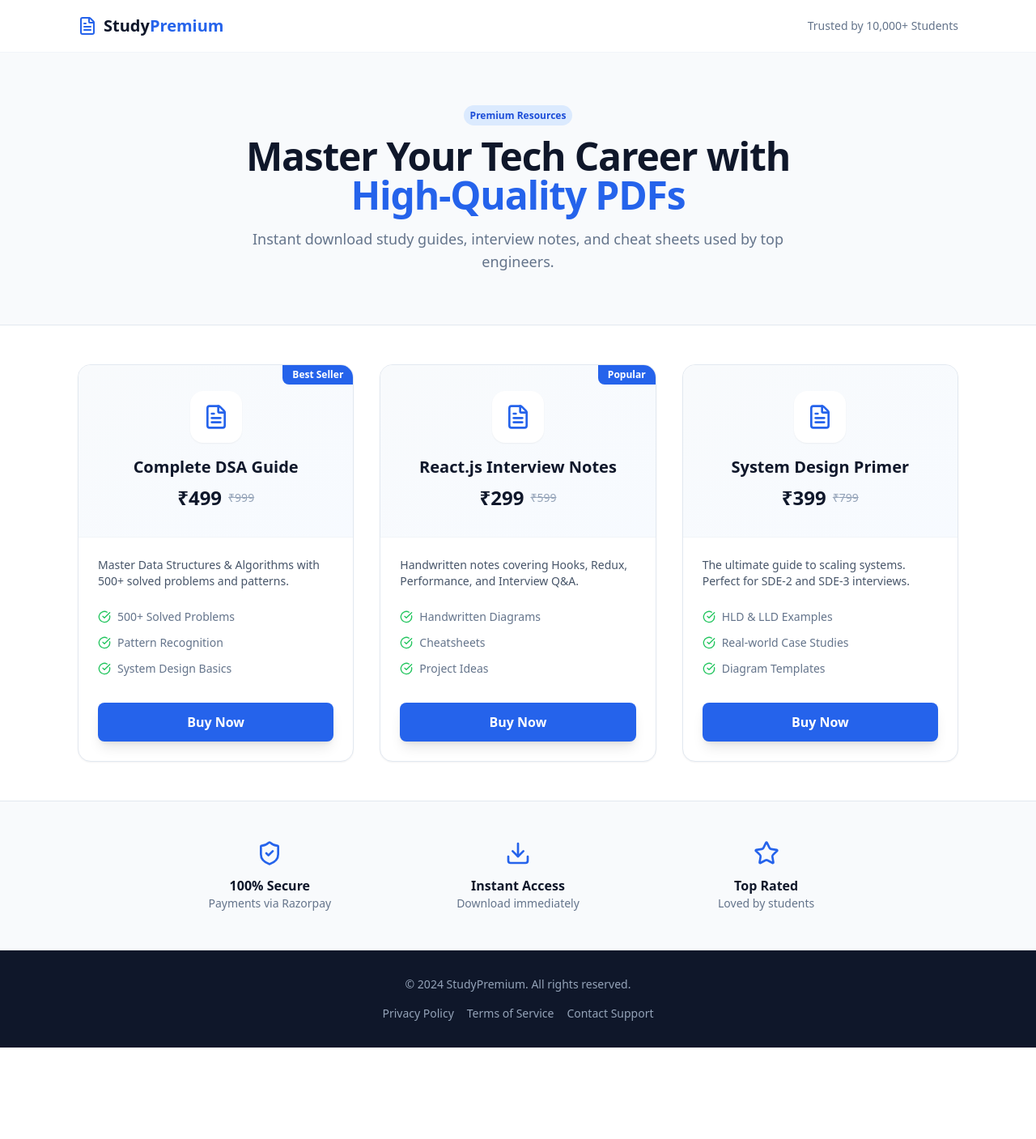
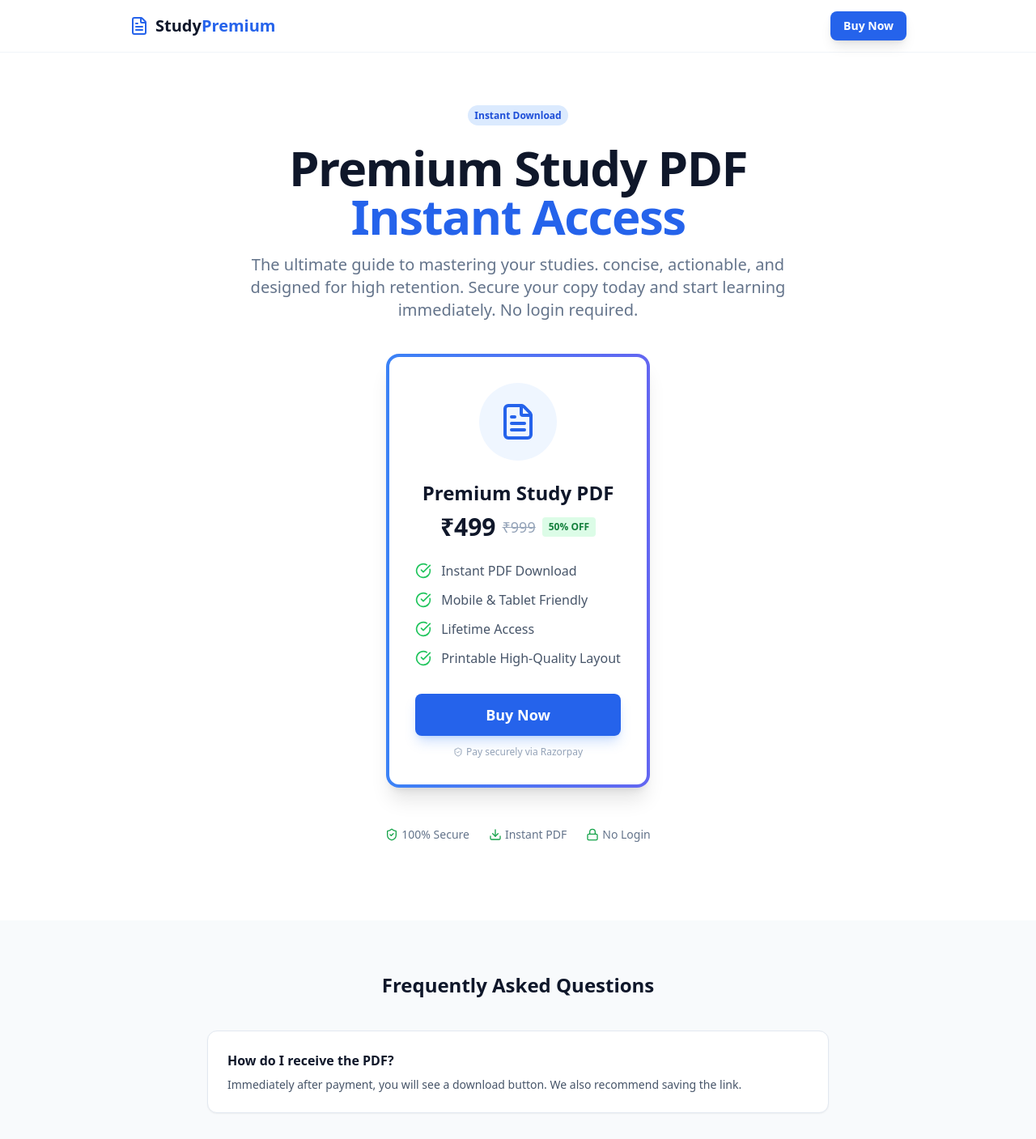
Before and after one commit to portfoliowebproject/studypremium, a React (Vite) app: page / in a window 1280 px wide. Shown: the top 1407 px of the page at 81% size. Before the commit the page ends 1294 px from the top, so only its background shows below. Built offline with nearby package versions, Linux system fonts and the light colour scheme.

Commit message:
Update App.tsx

```diff
--- a/src/App.tsx
+++ b/src/App.tsx
@@ -32,7 +32,6 @@ interface Product {
   reviews: number;
   downloadLink: string;
   features: string[];
-  tag?: string; // Optional tag for UI
 }
 
 interface Customer {
@@ -40,44 +39,25 @@ interface Customer {
   email: string;
 }
 
-// --- PRODUCT CONFIGURATION (3 PDFs) ---
-const PRODUCTS: Product[] = [
-  {
+// --- PRODUCT CONFIGURATION ---
+const PRODUCT: Product = {
   id: "PDF-001",
-    title: "Complete DSA Guide",
-    description: "Master Data Structures & Algorithms with 500+ solved problems and patterns.",
+  title: "Premium Study PDF",
+  description:
+    "The ultimate guide to mastering your studies. concise, actionable, and designed for high retention.",
   price: 499,
   originalPrice: 999,
   rating: 4.9,
   reviews: 1542,
-    downloadLink: "https://drive.google.com/file/d/16XL0NWy7SkXPaMXWpzx68pLqgF3S0se3/view",
-    features: ["500+ Solved Problems", "Pattern Recognition", "System Design Basics"],
-    tag: "Best Seller"
-  },
-  {
-    id: "PDF-002",
-    title: "React.js Interview Notes",
-    description: "Handwritten notes covering Hooks, Redux, Performance, and Interview Q&A.",
-    price: 299,
-    originalPrice: 599,
-    rating: 4.8,
-    reviews: 850,
-    downloadLink: "https://drive.google.com/file/d/16XL0NWy7SkXPaMXWpzx68pLqgF3S0se3/view", // Replace with real link
-    features: ["Handwritten Diagrams", "Cheatsheets", "Project Ideas"],
-    tag: "Popular"
-  },
-  {
-    id: "PDF-003",
-    title: "System Design Primer",
-    description: "The ultimate guide to scaling systems. Perfect for SDE-2 and SDE-3 interviews.",
-    price: 399,
-    originalPrice: 799,
-    rating: 4.9,
-    reviews: 420,
-    downloadLink: "https://drive.google.com/file/d/16XL0NWy7SkXPaMXWpzx68pLqgF3S0se3/view", // Replace with real link
-    features: ["HLD & LLD Examples", "Real-world Case Studies", "Diagram Templates"],
-  }
-];
+  downloadLink:
+    "https://drive.google.com/file/d/16XL0NWy7SkXPaMXWpzx68pLqgF3S0se3/view",
+  features: [
+    "Instant PDF Download",
+    "Mobile & Tablet Friendly",
+    "Lifetime Access",
+    "Printable High-Quality Layout",
+  ],
+};
 
 // --- COMPONENTS ---
 
@@ -102,7 +82,7 @@ const Button: React.FC<ButtonProps> = ({
       "bg-blue-600 text-white hover:bg-blue-700 shadow-lg hover:shadow-blue-500/30",
     secondary:
       "bg-white text-blue-600 border-2 border-blue-600 hover:bg-blue-50",
-    razorpay: "bg-[#0c238a] text-white hover:bg-[#0e2aa0] shadow-md",
+    razorpay: "bg-[#0c238a] text-white hover:bg-[#0e2aa0] shadow-md", // Razorpay Blue brand color
     outline:
       "bg-transparent text-slate-600 border border-slate-200 hover:border-slate-400",
   };
@@ -134,48 +114,54 @@ export default function App() {
   const [isProcessing, setIsProcessing] = useState(false);
   const [customer, setCustomer] = useState<Customer>({ name: "", email: "" });
 
-  // New state to track which product is being purchased
-  const [selectedProduct, setSelectedProduct] = useState<Product | null>(null);
-
   // --- HANDLERS ---
 
-  const handleBuyNow = (product: Product) => {
-    setSelectedProduct(product);
+  const handleBuyNow = () => {
     setShowCheckout(true);
   };
 
+  // Helper to load Razorpay Script dynamically
   const loadScript = (src: string): Promise<boolean> => {
     return new Promise((resolve) => {
       const script = document.createElement("script");
       script.src = src;
-      script.onload = () => { resolve(true); };
-      script.onerror = () => { resolve(false); };
+      script.onload = () => {
+        resolve(true);
+      };
+      script.onerror = () => {
+        resolve(false);
+      };
       document.body.appendChild(script);
     });
   };
 
   const handlePayment = async (e: React.FormEvent) => {
     e.preventDefault();
-    if (!selectedProduct) return;
-
     setIsProcessing(true);
 
-    const res = await loadScript("https://checkout.razorpay.com/v1/checkout.js");
+    // 1. Load Razorpay SDK
+    const res = await loadScript(
+      "https://checkout.razorpay.com/v1/checkout.js"
+    );
 
     if (!res) {
-      alert("Razorpay SDK failed to load. Please check your internet connection.");
+      alert(
+        "Razorpay SDK failed to load. Please check your internet connection."
+      );
       setIsProcessing(false);
       return;
     }
 
+    // 2. Setup Options
     const options = {
-      key: "rzp_test_RvTVPXYu2MB10d",
-      amount: selectedProduct.price * 100,
+      key: "rzp_test_RvTVPXYu2MB10d", // User provided Key ID
+      amount: PRODUCT.price * 100, // Amount is in paise (499 * 100 = 49900)
       currency: "INR",
       name: "StudyPremium",
-      description: selectedProduct.title,
-      image: "https://cdn-icons-png.flaticon.com/512/337/337946.png",
+      description: PRODUCT.title,
+      image: "https://cdn-icons-png.flaticon.com/512/337/337946.png", // Added a generic PDF logo
       handler: function (response: any) {
+        // 3. Handle Success
         setIsProcessing(false);
         setShowCheckout(false);
         setView("success");
@@ -185,14 +171,22 @@ export default function App() {
       prefill: {
         name: customer.name,
         email: customer.email,
-        contact: "",
+        contact: "", // Left empty to let user fill in Razorpay popup if needed
       },
-      theme: { color: "#2563eb" },
+      notes: {
+        address: "Razorpay Corporate Office",
+      },
+      theme: {
+        color: "#2563eb", // Brand Blue
+      },
       modal: {
-        ondismiss: function() { setIsProcessing(false); }
+        ondismiss: function() {
+            setIsProcessing(false);
+        }
       }
     };
 
+    // 4. Open Razorpay
     try {
       const paymentObject = new window.Razorpay(options);
       paymentObject.on("payment.failed", function (response: any) {
@@ -211,23 +205,29 @@ export default function App() {
 
   const Navbar = () => (
     <nav className="sticky top-0 z-40 bg-white/90 backdrop-blur-md border-b border-slate-100">
-      <div className="max-w-6xl mx-auto px-4 sm:px-6 lg:px-8 h-16 flex items-center justify-between">
+      <div className="max-w-5xl mx-auto px-4 sm:px-6 lg:px-8 h-16 flex items-center justify-between">
         <div
           className="flex items-center gap-2 font-bold text-xl text-slate-900 cursor-pointer"
           onClick={() => setView("home")}
         >
           <FileText className="text-blue-600" />
-          <span>Study<span className="text-blue-600">Premium</span></span>
+          <span>
+            Study<span className="text-blue-600">Premium</span>
+          </span>
         </div>
-        <div className="text-sm font-medium text-slate-500 hidden sm:block">
-          Trusted by 10,000+ Students
-        </div>
+        <Button
+          variant="primary"
+          className="!py-2 !px-4 text-sm"
+          onClick={handleBuyNow}
+        >
+          Buy Now
+        </Button>
       </div>
     </nav>
   );
 
   const CheckoutModal = () => {
-    if (!showCheckout || !selectedProduct) return null;
+    if (!showCheckout) return null;
 
     return (
       <div className="fixed inset-0 z-50 flex items-center justify-center p-4 bg-slate-900/60 backdrop-blur-sm animate-in fade-in duration-200">
@@ -248,39 +248,60 @@ export default function App() {
             {isProcessing ? (
               <div className="text-center py-8">
                 <div className="w-16 h-16 border-4 border-blue-200 border-t-blue-600 rounded-full animate-spin mx-auto mb-4"></div>
-                <h4 className="text-lg font-bold text-slate-900">Processing Payment...</h4>
-                <p className="text-slate-500 text-sm mt-2">Connecting to Razorpay Secure Gateway</p>
+                <h4 className="text-lg font-bold text-slate-900">
+                  Processing Payment...
+                </h4>
+                <p className="text-slate-500 text-sm mt-2">
+                  Connecting to Razorpay Secure Gateway
+                </p>
+                <p className="text-xs text-slate-400 mt-4">
+                  Please check the pop-up window
+                </p>
               </div>
             ) : (
               <form onSubmit={handlePayment} className="space-y-4">
                 <div className="bg-blue-50 p-4 rounded-lg mb-6 border border-blue-100">
-                  <p className="text-sm text-blue-900 font-medium">Order Summary</p>
+                  <p className="text-sm text-blue-900 font-medium">
+                    Order Summary
+                  </p>
                   <div className="flex justify-between items-center mt-1">
-                    <span className="font-bold text-blue-900 truncate pr-2">{selectedProduct.title}</span>
-                    <span className="font-bold text-blue-900 shrink-0">₹{selectedProduct.price}</span>
+                    <span className="font-bold text-blue-900">
+                      {PRODUCT.title}
+                    </span>
+                    <span className="font-bold text-blue-900">
+                      ₹{PRODUCT.price}
+                    </span>
                   </div>
                 </div>
 
                 <div>
-                  <label className="block text-sm font-medium text-slate-700 mb-1">Full Name</label>
+                  <label className="block text-sm font-medium text-slate-700 mb-1">
+                    Full Name
+                  </label>
                   <input
                     required
                     type="text"
                     className="w-full rounded-lg border-slate-300 border p-2.5 focus:ring-2 focus:ring-blue-500 focus:outline-none"
                     placeholder="Enter your name"
                     value={customer.name}
-                    onChange={(e) => setCustomer({ ...customer, name: e.target.value })}
+                    onChange={(e) =>
+                      setCustomer({ ...customer, name: e.target.value })
+                    }
                   />
                 </div>
                 <div>
-                  <label className="block text-sm font-medium text-slate-700 mb-1">Email Address</label>
+                  <label className="block text-sm font-medium text-slate-700 mb-1">
+                    Email Address
+                  </label>
                   <input
                     required
                     type="email"
                     className="w-full rounded-lg border-slate-300 border p-2.5 focus:ring-2 focus:ring-blue-500 focus:outline-none"
                     placeholder="Where should we send the PDF?"
                     value={customer.email}
-                    onChange={(e) => setCustomer({ ...customer, email: e.target.value })}
+                    onChange={(e) =>
+                      setCustomer({ ...customer, email: e.target.value })
+                    }
                   />
                   <p className="text-xs text-slate-500 mt-1 flex items-center">
                     <Lock size={12} className="mr-1" /> No account needed.
@@ -289,7 +310,7 @@ export default function App() {
 
                 <div className="pt-4">
                   <Button type="submit" variant="razorpay" className="w-full">
-                    Pay ₹{selectedProduct.price} via Razorpay
+                    Pay ₹{PRODUCT.price} via Razorpay
                   </Button>
                   <div className="text-center mt-3 text-xs text-slate-400">
                     UPI • Credit Card • Net Banking
@@ -304,68 +325,81 @@ export default function App() {
   };
 
   const HeroSection = () => (
-    <div className="bg-slate-50 border-b border-slate-200">
-       <div className="max-w-5xl mx-auto text-center py-16 px-4">
-          <Badge>Premium Resources</Badge>
-          <h1 className="mt-4 text-4xl font-extrabold text-slate-900 sm:text-5xl tracking-tight">
-             Master Your Tech Career with <br />
-             <span className="text-blue-600">High-Quality PDFs</span>
+    <section className="bg-white pt-16 pb-24 px-4 sm:px-6 lg:px-8">
+      <div className="max-w-5xl mx-auto text-center">
+        <Badge>Instant Download</Badge>
+        <h1 className="mt-6 text-4xl font-extrabold text-slate-900 sm:text-5xl md:text-6xl tracking-tight">
+          {PRODUCT.title} <br />
+          <span className="text-blue-600">Instant Access</span>
         </h1>
-          <p className="mt-4 max-w-2xl mx-auto text-lg text-slate-500">
-             Instant download study guides, interview notes, and cheat sheets used by top engineers.
+        <p className="mt-4 max-w-2xl mx-auto text-xl text-slate-500">
+          {PRODUCT.description} Secure your copy today and start learning
+          immediately. No login required.
         </p>
+
+        <div className="mt-10 flex flex-col items-center gap-4">
+          <div className="p-1 bg-gradient-to-r from-blue-500 to-indigo-500 rounded-2xl shadow-xl">
+            <div className="bg-white rounded-xl p-8 w-full max-w-md">
+              <div className="flex justify-center mb-6">
+                <div className="h-24 w-24 bg-blue-50 rounded-full flex items-center justify-center text-blue-600">
+                  <FileText size={48} />
                 </div>
               </div>
-  );
-
-  const ProductList = () => (
-    <section className="py-12 px-4 sm:px-6 lg:px-8 max-w-6xl mx-auto">
-      <div className="grid grid-cols-1 md:grid-cols-3 gap-8">
-        {PRODUCTS.map((product) => (
-          <div key={product.id} className="bg-white rounded-2xl border border-slate-200 shadow-sm hover:shadow-xl transition-all duration-300 flex flex-col overflow-hidden relative">
-            {product.tag && (
-               <div className="absolute top-0 right-0 bg-blue-600 text-white text-xs font-bold px-3 py-1 rounded-bl-lg z-10">
-                 {product.tag}
-               </div>
-            )}
-
-            <div className="p-8 bg-gradient-to-br from-slate-50 to-blue-50/50 flex flex-col items-center justify-center border-b border-slate-100">
-               <div className="h-16 w-16 bg-white rounded-2xl shadow-sm flex items-center justify-center text-blue-600 mb-4">
-                  <FileText size={32} />
-               </div>
-               <h3 className="text-xl font-bold text-slate-900 text-center">{product.title}</h3>
-               <div className="flex items-center gap-2 mt-2">
-                 <span className="text-2xl font-bold text-slate-900">₹{product.price}</span>
-                 <span className="text-sm text-slate-400 line-through">₹{product.originalPrice}</span>
-               </div>
+              <h3 className="text-2xl font-bold text-slate-900 mb-2">
+                {PRODUCT.title}
+              </h3>
+              <div className="flex items-center justify-center gap-2 mb-6">
+                <span className="text-3xl font-bold text-slate-900">
+                  ₹{PRODUCT.price}
+                </span>
+                <span className="text-lg text-slate-400 line-through">
+                  ₹{PRODUCT.originalPrice}
+                </span>
+                <span className="bg-green-100 text-green-700 text-xs font-bold px-2 py-1 rounded">
+                  50% OFF
+                </span>
               </div>
 
-            <div className="p-6 flex-1 flex flex-col">
-              <p className="text-slate-600 text-sm mb-6 flex-1">{product.description}</p>
-
-              <ul className="space-y-3 mb-8">
-                {product.features.map((feature, i) => (
-                  <li key={i} className="flex items-start text-sm text-slate-500">
-                    <CheckCircle className="h-4 w-4 text-green-500 mr-2 shrink-0 mt-0.5" />
+              <ul className="text-left space-y-3 mb-8">
+                {PRODUCT.features.map((feature, i) => (
+                  <li key={i} className="flex items-center text-slate-600">
+                    <CheckCircle className="h-5 w-5 text-green-500 mr-3 shrink-0" />
                     {feature}
                   </li>
                 ))}
               </ul>
 
-              <Button onClick={() => handleBuyNow(product)} className="w-full">
+              <Button
+                onClick={handleBuyNow}
+                className="w-full text-lg shadow-blue-500/25"
+              >
                 Buy Now
               </Button>
+              <p className="text-xs text-slate-400 mt-3 flex items-center justify-center">
+                <ShieldCheck size={12} className="mr-1" /> Pay securely via
+                Razorpay
+              </p>
             </div>
           </div>
-        ))}
+
+          <div className="flex items-center gap-6 mt-8 text-sm font-medium text-slate-500">
+            <span className="flex items-center">
+              <ShieldCheck className="h-4 w-4 mr-1 text-green-600" /> 100%
+              Secure
+            </span>
+            <span className="flex items-center">
+              <Download className="h-4 w-4 mr-1 text-green-600" /> Instant PDF
+            </span>
+            <span className="flex items-center">
+              <Lock className="h-4 w-4 mr-1 text-green-600" /> No Login
+            </span>
+          </div>
+        </div>
       </div>
     </section>
   );
 
-  const SuccessPage = () => {
-    if (!selectedProduct) return null; // Should not happen ideally
-
-    return (
+  const SuccessPage = () => (
     <div className="min-h-[80vh] flex items-center justify-center bg-white px-4">
       <div className="max-w-lg w-full text-center">
         <div className="mx-auto h-24 w-24 bg-green-100 rounded-full flex items-center justify-center mb-6 animate-bounce">
@@ -376,7 +410,8 @@ export default function App() {
           Payment Successful! 🎉
         </h1>
         <p className="text-slate-600 mb-8">
-            Thank you, <strong>{customer.name}</strong>. Your payment for <strong>{selectedProduct.title}</strong> was successful.
+          Thank you, <strong>{customer.name}</strong>. Your payment was
+          processed successfully.
         </p>
 
         <div className="bg-slate-50 border border-slate-200 rounded-xl p-8 mb-8">
@@ -384,7 +419,7 @@ export default function App() {
             Your Download is Ready
           </h3>
           <a
-              href={selectedProduct.downloadLink}
+            href={PRODUCT.downloadLink}
             target="_blank"
             rel="noopener noreferrer"
             className="flex items-center justify-center w-full bg-blue-600 text-white font-bold py-4 px-6 rounded-lg hover:bg-blue-700 transition-colors shadow-lg shadow-blue-500/30"
@@ -401,12 +436,11 @@ export default function App() {
           onClick={() => setView("home")}
           className="text-slate-500 hover:text-blue-600 font-medium text-sm"
         >
-            Return to Store
+          Return to Home
         </button>
       </div>
     </div>
   );
-  };
 
   return (
     <div className="min-h-screen bg-white font-sans text-slate-800">
@@ -417,25 +451,34 @@ export default function App() {
         {view === "home" && (
           <>
             <HeroSection />
-            <ProductList />
 
-            {/* Simple Trust Section */}
-            <div className="bg-slate-50 py-12 px-4 border-t border-slate-200">
-              <div className="max-w-4xl mx-auto grid grid-cols-1 md:grid-cols-3 gap-6 text-center">
-                <div className="flex flex-col items-center">
-                    <ShieldCheck className="h-8 w-8 text-blue-600 mb-3"/>
-                    <h3 className="font-bold text-slate-900">100% Secure</h3>
-                    <p className="text-sm text-slate-500">Payments via Razorpay</p>
+            {/* Simple FAQ / Trust Section */}
+            <div className="bg-slate-50 py-16 px-4">
+              <div className="max-w-3xl mx-auto space-y-8">
+                <div className="text-center mb-10">
+                  <h2 className="text-2xl font-bold text-slate-900">
+                    Frequently Asked Questions
+                  </h2>
                 </div>
-                <div className="flex flex-col items-center">
-                    <Download className="h-8 w-8 text-blue-600 mb-3"/>
-                    <h3 className="font-bold text-slate-900">Instant Access</h3>
-                    <p className="text-sm text-slate-500">Download immediately</p>
+
+                <div className="bg-white p-6 rounded-xl border border-slate-200 shadow-sm">
+                  <h3 className="font-bold text-slate-900 mb-2">
+                    How do I receive the PDF?
+                  </h3>
+                  <p className="text-slate-600 text-sm">
+                    Immediately after payment, you will see a download button.
+                    We also recommend saving the link.
+                  </p>
                 </div>
-                <div className="flex flex-col items-center">
-                    <Star className="h-8 w-8 text-blue-600 mb-3"/>
-                    <h3 className="font-bold text-slate-900">Top Rated</h3>
-                    <p className="text-sm text-slate-500">Loved by students</p>
+
+                <div className="bg-white p-6 rounded-xl border border-slate-200 shadow-sm">
+                  <h3 className="font-bold text-slate-900 mb-2">
+                    Is payment secure?
+                  </h3>
+                  <p className="text-slate-600 text-sm">
+                    Yes, we use Razorpay (India's leading gateway) which
+                    supports UPI, Credit Cards, and Net Banking securely.
+                  </p>
                 </div>
               </div>
             </div>
@@ -448,9 +491,15 @@ export default function App() {
       <footer className="bg-slate-900 text-slate-400 py-8 text-center text-sm">
         <p>&copy; 2024 StudyPremium. All rights reserved.</p>
         <div className="flex justify-center gap-4 mt-4">
-          <span className="cursor-pointer hover:text-white">Privacy Policy</span>
-          <span className="cursor-pointer hover:text-white">Terms of Service</span>
-          <span className="cursor-pointer hover:text-white">Contact Support</span>
+          <span className="cursor-pointer hover:text-white">
+            Privacy Policy
+          </span>
+          <span className="cursor-pointer hover:text-white">
+            Terms of Service
+          </span>
+          <span className="cursor-pointer hover:text-white">
+            Contact Support
+          </span>
         </div>
       </footer>
     </div>
```
Lines whose indentation alone changed are shown as unchanged.
